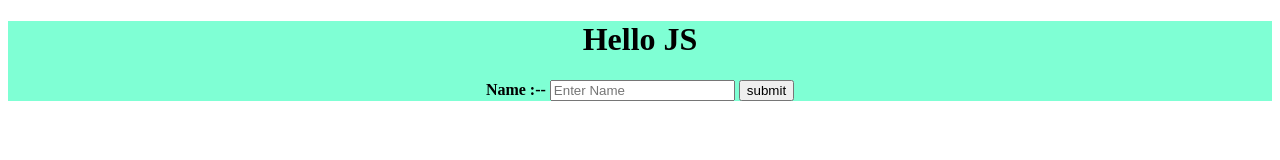
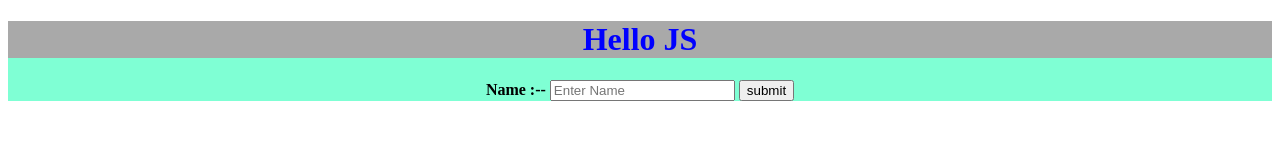
Before and after one commit to Piyush-jaiswal-pj/java-script-letsupgrade-assignment, a plain HTML site: page assignment -3 day 4/index.html in a window 1280 px wide. Drawn offline with Linux system fonts and the light colour scheme.

Commit message:
assignment 3 day4

```diff
--- a/assignment -3 day 4/index.html
+++ b/assignment -3 day 4/index.html
@@ -11,8 +11,9 @@
 <body>
 
     <div class="container">
+      <h1 class="color">Hello JS</h1>
         <p id="text"></p>
-        <h1>Hello JS</h1>
+
         Name :--
         <input type="text" placeholder="Enter Name" id="name">
         <button type="submit" name="submit" onclick="getdata()">submit</button>
```
